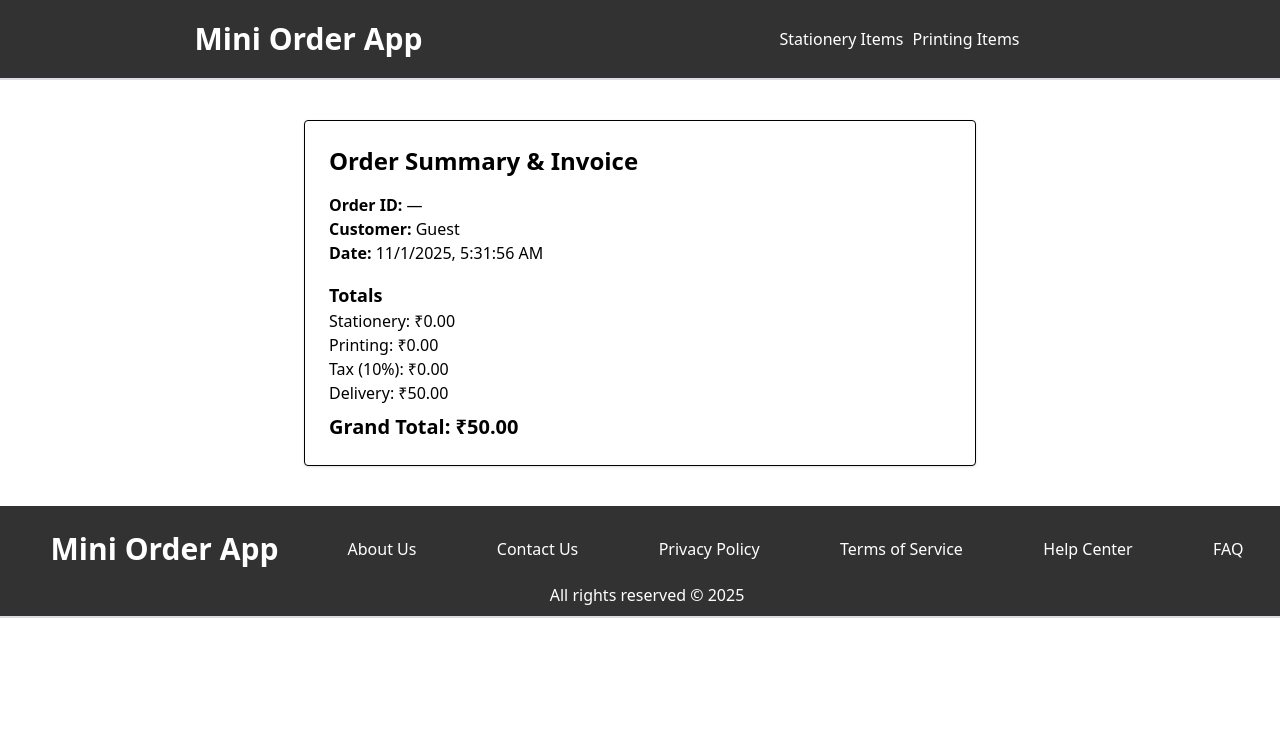
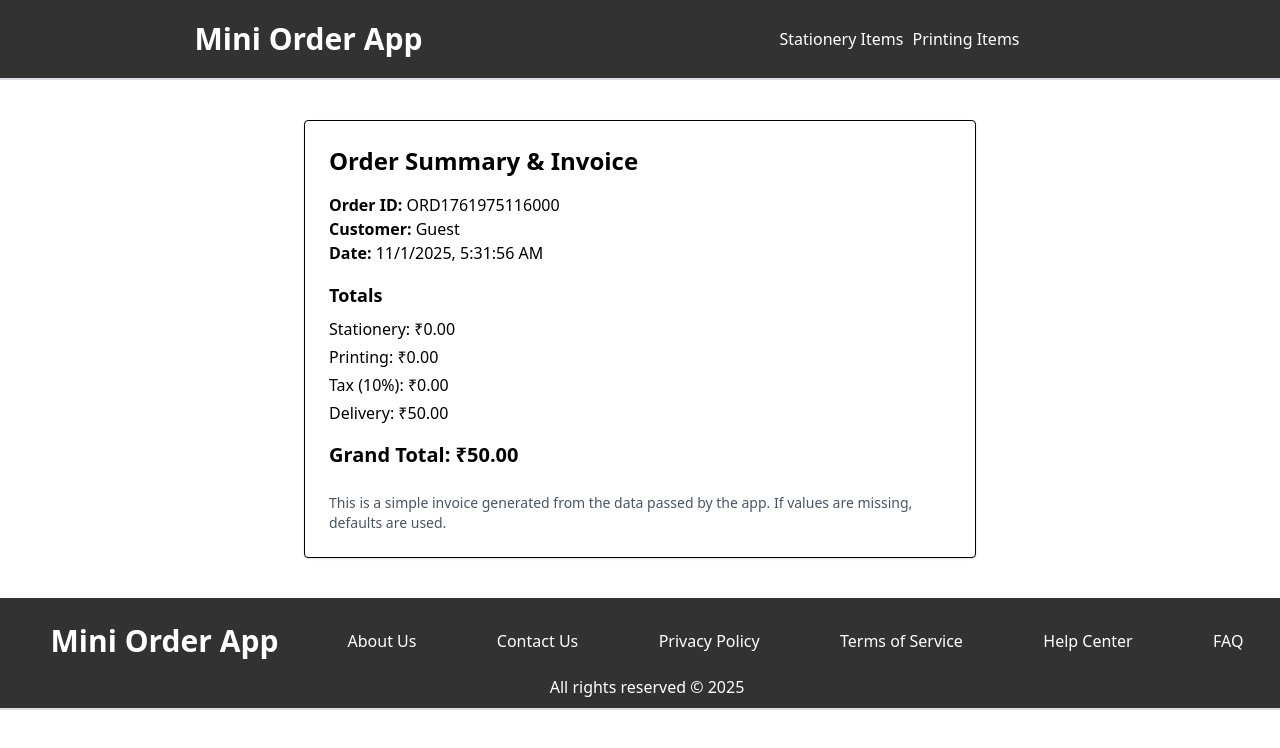
Before and after one commit to MadhavArora1213/O7_Test_Madhav_Arora, a React (Vite) app: page /summary in a window 1280 px wide. Shown: the top 748 px of the page. Built offline with nearby package versions, Linux system fonts and the light colour scheme.

Commit message:
update the code

```diff
--- a/src/Components/Combined_Calculation_Tax.jsx
+++ b/src/Components/Combined_Calculation_Tax.jsx
@@ -50,7 +50,7 @@ function Combined_Calculation_Tax({stationeryTotal, printingTotal}) {
 
             <div className="mt-4">
                 <button
-                    className="bg-blue-500 text-white px-4 py-2 rounded hover:bg-blue-600"
+                    className="bg-orange-600 text-white px-4 py-2 rounded hover:bg-orange-400"
                     onClick={() => {
                         // pass full order data to Order Summary using state
                         const orderData = {
--- a/src/Components/Order_Summary_And_Invoice.jsx
+++ b/src/Components/Order_Summary_And_Invoice.jsx
@@ -24,24 +24,37 @@ function OrderSummary() {
 
     const stationeryTotal = parseNumber(s.stationeryTotal ?? params.get('stationeryTotal'));
     const printingTotal = parseNumber(s.printingTotal ?? params.get('printingTotal'));
+    const deliveryCharge = parseNumber(s.deliveryCharge ?? params.get('deliveryCharge') ?? 50);
     const tax = parseNumber(s.tax ?? params.get('tax') ?? 0.1 * (stationeryTotal + printingTotal));
-    const deliveryCharge = parseNumber(s.deliveryCharge ?? params.get('deliveryCharge') ?? 50);
-    const grandTotal = parseNumber(s.grandTotal ?? params.get('grandTotal') ?? stationeryTotal + printingTotal + tax + deliveryCharge);
+    const grandTotal = parseNumber(s.grandTotal ?? params.get('grandTotal') ?? (stationeryTotal + printingTotal + tax + deliveryCharge));
+
+    const orderID = s.orderID ?? params.get('orderID') ?? `ORD${Date.now()}`;
+    const customerName = s.customerName ?? params.get('customerName') ?? 'Guest';
+    const orderDate = s.orderDate ?? params.get('orderDate') ?? new Date().toLocaleString();
 
     return (
         <div className="max-w-2xl mx-auto p-6 border rounded shadow mt-10 mb-10 bg-white">
             <h1 className="text-2xl font-bold mb-4">Order Summary & Invoice</h1>
-            <p><strong>Order ID:</strong> {s.orderID ?? params.get('orderID') ?? '—'}</p>
-            <p><strong>Customer:</strong> {s.customerName ?? params.get('customerName') ?? 'Guest'}</p>
-            <p><strong>Date:</strong> {s.orderDate ?? params.get('orderDate') ?? new Date().toLocaleString()}</p>
 
-            <div className="mt-4">
+            <div className="mb-4">
+                <p><strong>Order ID:</strong> {orderID}</p>
+                <p><strong>Customer:</strong> {customerName}</p>
+                <p><strong>Date:</strong> {orderDate}</p>
+            </div>
+
+            <div className="mb-4">
                 <h2 className="text-lg font-semibold">Totals</h2>
-                <p>Stationery: ₹{stationeryTotal.toFixed(2)}</p>
-                <p>Printing: ₹{printingTotal.toFixed(2)}</p>
-                <p>Tax (10%): ₹{tax.toFixed(2)}</p>
-                <p>Delivery: ₹{deliveryCharge.toFixed(2)}</p>
-                <h3 className="text-xl font-bold mt-2">Grand Total: ₹{grandTotal.toFixed(2)}</h3>
+                <div className="mt-2 space-y-1">
+                    <p>Stationery: <span className="font-medium">₹{stationeryTotal.toFixed(2)}</span></p>
+                    <p>Printing: <span className="font-medium">₹{printingTotal.toFixed(2)}</span></p>
+                    <p>Tax (10%): <span className="font-medium">₹{tax.toFixed(2)}</span></p>
+                    <p>Delivery: <span className="font-medium">₹{deliveryCharge.toFixed(2)}</span></p>
+                </div>
+                <h3 className="text-xl font-bold mt-4">Grand Total: ₹{grandTotal.toFixed(2)}</h3>
+            </div>
+
+            <div className="mt-6">
+                <p className="text-sm text-gray-600">This is a simple invoice generated from the data passed by the app. If values are missing, defaults are used.</p>
             </div>
         </div>
     );
```
